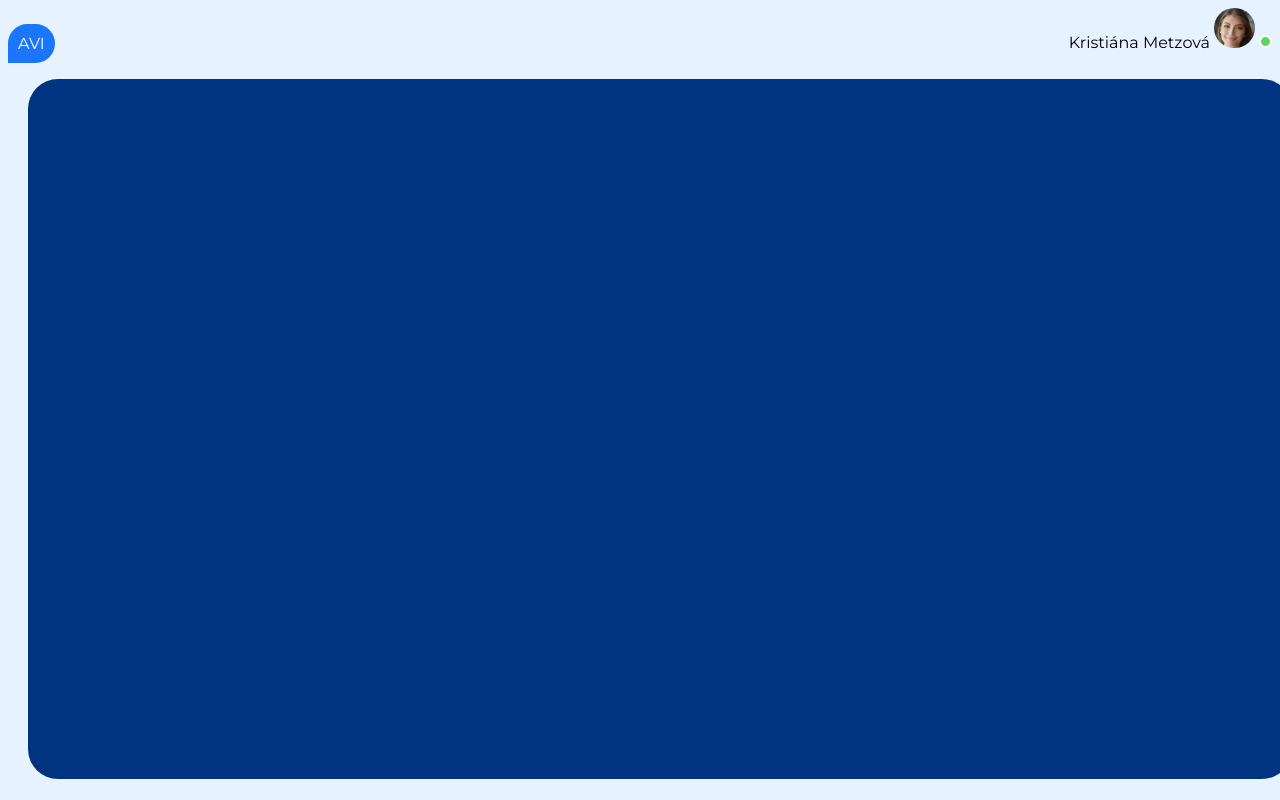
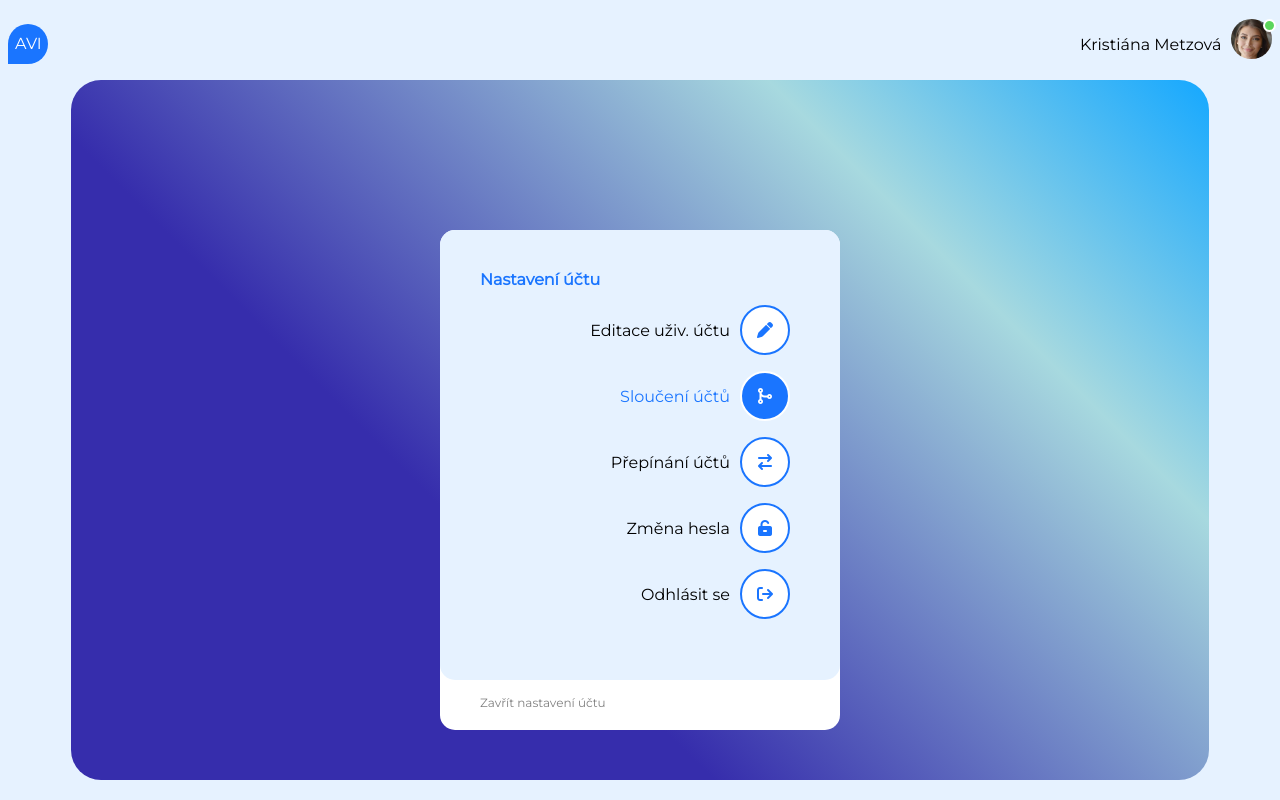
Before and after one commit to Crystalette/dashboard, a plain HTML site: page index.html in a window 1280 px wide. Drawn offline with Linux system fonts and the light colour scheme.

Commit message:
finished

```diff
--- a/index.html
+++ b/index.html
@@ -8,6 +8,7 @@
     <link rel="preconnect" href="https://fonts.googleapis.com">
     <link rel="preconnect" href="https://fonts.gstatic.com" crossorigin>
     <link href="https://fonts.googleapis.com/css2?family=Montserrat&display=swap" rel="stylesheet">
+    <script src="https://kit.fontawesome.com/d3b6f1f6c3.js" crossorigin="anonymous"></script>
     <title>Document</title>
 </head>
 <body>
@@ -21,7 +22,20 @@
     </div>
 
     <div class="background-wrapper">
+        <div class="settings">
+            <div class="settings-color-background">
+                <h1>Nastavení účtu</h1>
+                <p class="menu-item">Editace uživ. účtu<i class="icon fa-solid fa-pen"></i></p>
+                <p class="menu-item--active">Sloučení účtů<i class="fa-solid fa-code-merge"></i></p>
+                <p class="menu-item">Přepínání účtů<i class="icon fa-solid fa-arrow-right-arrow-left"></i></p>
+                <p class="menu-item">Změna hesla<i class="icon fa-solid fa-unlock-keyhole"></i></p>
+                <p class="menu-item">Odhlásit se<i class="icon fa-solid fa-arrow-right-from-bracket"></i></p>
+            </div>
+            <p class="close-editor">Zavřít nastavení účtu</p>
 
+
+        </div>
     </div>
+
 </body>
 </html>
--- a/style.css
+++ b/style.css
@@ -8,11 +8,21 @@ body {
 .header {
     display: flex;
     justify-content: space-between;
+    align-items: center;
 }
 
 .header__left,
 .header__name {
     display: inline-block;
+}
+
+.header__right {
+    display: flex;
+    justify-content: center;
+}
+
+.header__name {
+    margin-right: 10px;
 }
 
 img {
@@ -27,20 +37,91 @@ img {
     display: inline-block;
     border-radius: 50%;
     border: solid 2px white;
+    position: absolute;
+    right: 4px;
 }
 
 .header__left {
     color: white;
+    text-align: center;
     background-color:#1a75ff;
+    width: 40px;
+    height: 40px;
     border-radius: 50px 50px 50px 0px;
-    padding: 10px;
+    padding: 10px 7px 7px 7px;
 }
 
 .background-wrapper {
-    width: 100%;
+    width: 90%;
     height: 700px;
     border-radius: 30px;
-    margin-left: 20px;
-    margin-right: 20px;
-    background-color: #003380;
+    margin: auto;
+    background: linear-gradient(45deg, rgba(54,45,172,1) 35%, rgba(167,217,223,1) 76%, rgba(21,168,255,1) 100%);
+    padding-top: 150px;
 }
+
+.settings {
+    background-color: white;
+    height: 500px;
+    max-width: 400px;
+    margin: auto;
+    border-radius: 15px;
+}
+
+.settings-color-background {
+    background-color: #e6f2ff;
+    height: 450px;
+    max-width: 400px;
+    border-radius: 15px;
+    padding-top: 40px;
+    margin: auto;
+}
+
+h1 {
+    margin: 0px 0px 0px 40px;
+    color: #1a75ff;
+    font-size: 16px;
+}
+
+.close-editor {
+    font-size: 12px;
+    color: grey;
+    line-height: 46px;
+    margin: 0px 0px 0px 40px;
+}
+
+.menu-item {
+    align-items: center;
+    text-align: right;
+    padding-right: 50px;
+}
+
+.menu-item--active {
+    color: #1a75ff;
+    align-items: center;
+    text-align: right;
+    padding-right: 50px;
+}
+
+.fa-code-merge {
+    border-radius: 50px;
+    border: 2px solid white;
+    background: #1a75ff;
+    width: 50px;
+    height: 50px;
+    text-align: center;
+    margin-left: 10px;
+    color: white;
+    padding-top: 15px;
+}
+.icon{
+    border-radius: 50px;
+    border: 2px solid #1a75ff;
+    background: white;
+    width: 50px;
+    height: 50px;
+    text-align: center;
+    margin-left: 10px;
+    color: #1a75ff;
+    padding-top: 15px;
+}
```
